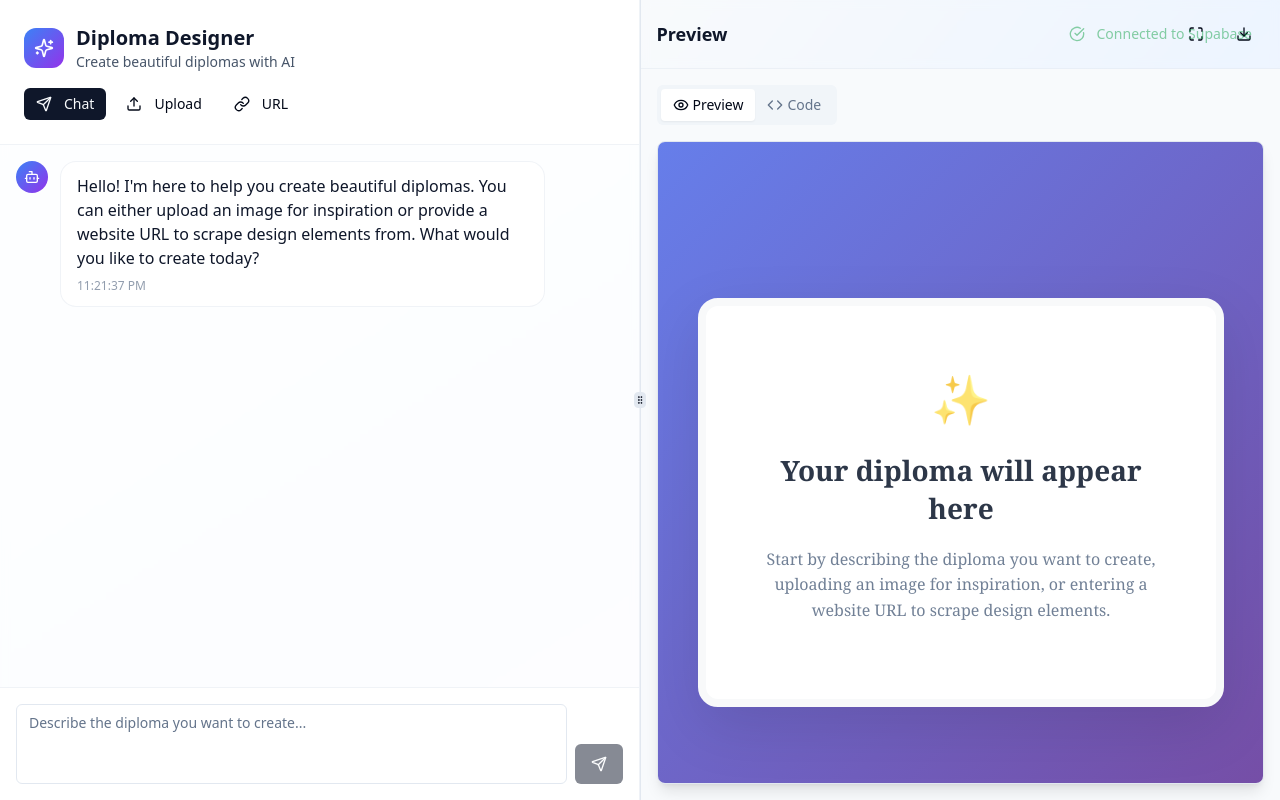
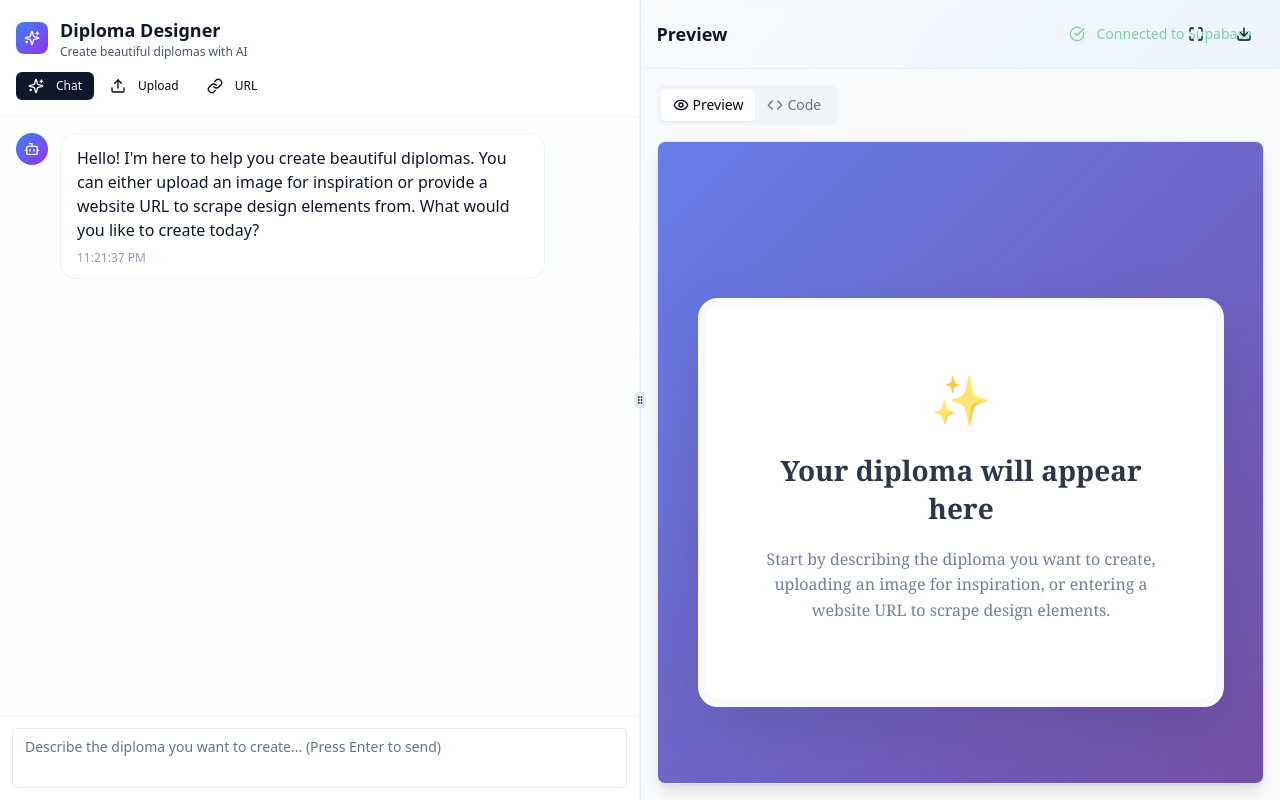
Before and after one commit to magnusfroste/diplomator, a React (Vite) app: page / in a window 1280 px wide. Built offline with nearby package versions, Linux system fonts and the light colour scheme.

Commit message:
Remove send button
Removed the send button from the chat panel to create a more streamlined interface.

```diff
--- a/src/components/ChatPanel.tsx
+++ b/src/components/ChatPanel.tsx
@@ -1,6 +1,6 @@
 
 import React, { useState, useRef } from 'react';
-import { Send, Upload, Link, Sparkles } from 'lucide-react';
+import { Upload, Link, Sparkles } from 'lucide-react';
 import { Button } from '@/components/ui/button';
 import { Input } from '@/components/ui/input';
 import { Textarea } from '@/components/ui/textarea';
@@ -79,44 +79,44 @@ export const ChatPanel = () => {
   return (
     <div className="h-full flex flex-col">
       {/* Header */}
-      <div className="p-6 border-b border-slate-200/50 bg-white/90 backdrop-blur-sm">
-        <div className="flex items-center gap-3 mb-4">
-          <div className="w-10 h-10 rounded-xl bg-gradient-to-br from-blue-500 to-purple-600 flex items-center justify-center">
-            <Sparkles className="w-5 h-5 text-white" />
+      <div className="p-4 border-b border-slate-200/50 bg-white/90 backdrop-blur-sm">
+        <div className="flex items-center gap-3 mb-3">
+          <div className="w-8 h-8 rounded-lg bg-gradient-to-br from-blue-500 to-purple-600 flex items-center justify-center">
+            <Sparkles className="w-4 h-4 text-white" />
           </div>
           <div>
-            <h1 className="text-xl font-semibold text-slate-900">Diploma Designer</h1>
-            <p className="text-sm text-slate-600">Create beautiful diplomas with AI</p>
+            <h1 className="text-lg font-semibold text-slate-900">Diploma Designer</h1>
+            <p className="text-xs text-slate-600">Create beautiful diplomas with AI</p>
           </div>
         </div>
 
         {/* Tabs */}
-        <div className="flex gap-2">
+        <div className="flex gap-1">
           <Button
             variant={activeTab === 'chat' ? 'default' : 'ghost'}
             size="sm"
             onClick={() => setActiveTab('chat')}
-            className="h-8"
+            className="h-7 text-xs"
           >
-            <Send className="w-4 h-4 mr-1" />
+            <Sparkles className="w-3 h-3 mr-1" />
             Chat
           </Button>
           <Button
             variant={activeTab === 'upload' ? 'default' : 'ghost'}
             size="sm"
             onClick={() => setActiveTab('upload')}
-            className="h-8"
+            className="h-7 text-xs"
           >
-            <Upload className="w-4 h-4 mr-1" />
+            <Upload className="w-3 h-3 mr-1" />
             Upload
           </Button>
           <Button
             variant={activeTab === 'url' ? 'default' : 'ghost'}
             size="sm"
             onClick={() => setActiveTab('url')}
-            className="h-8"
+            className="h-7 text-xs"
           >
-            <Link className="w-4 h-4 mr-1" />
+            <Link className="w-3 h-3 mr-1" />
             URL
           </Button>
         </div>
@@ -127,25 +127,16 @@ export const ChatPanel = () => {
         {activeTab === 'chat' && (
           <>
             <MessageList />
-            <div className="p-4 border-t border-slate-200/50 bg-white/90 backdrop-blur-sm">
-              <div className="flex gap-2">
+            <div className="p-3 border-t border-slate-200/50 bg-white/90 backdrop-blur-sm">
               <Textarea
                 value={message}
                 onChange={(e) => setMessage(e.target.value)}
                 onKeyPress={handleKeyPress}
-                  placeholder="Describe the diploma you want to create..."
-                  className="resize-none"
-                  rows={3}
+                placeholder="Describe the diploma you want to create... (Press Enter to send)"
+                className="resize-none min-h-[60px]"
+                rows={2}
                 disabled={isGenerating}
               />
-                <Button
-                  onClick={handleSendMessage}
-                  disabled={!message.trim() || isGenerating}
-                  className="self-end"
-                >
-                  <Send className="w-4 h-4" />
-                </Button>
-              </div>
             </div>
           </>
         )}
```
Lines whose indentation alone changed are shown as unchanged.
